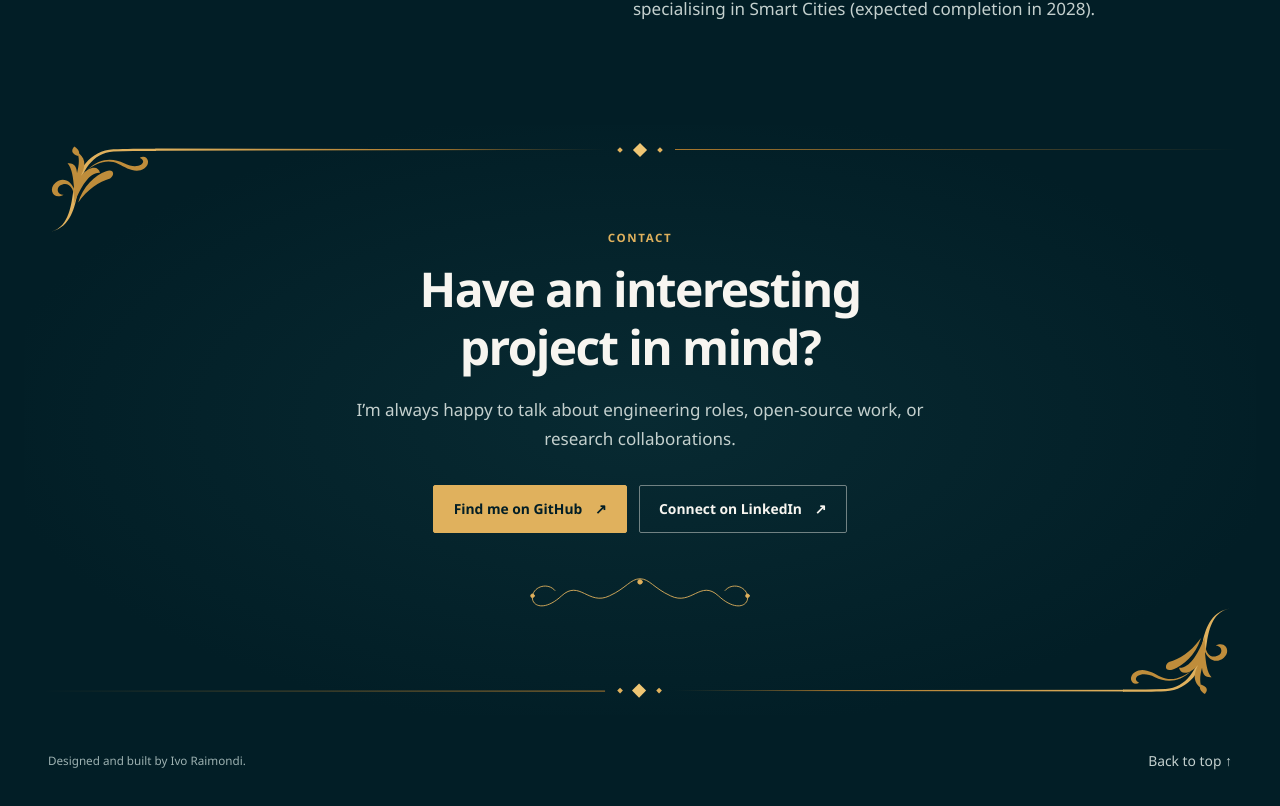
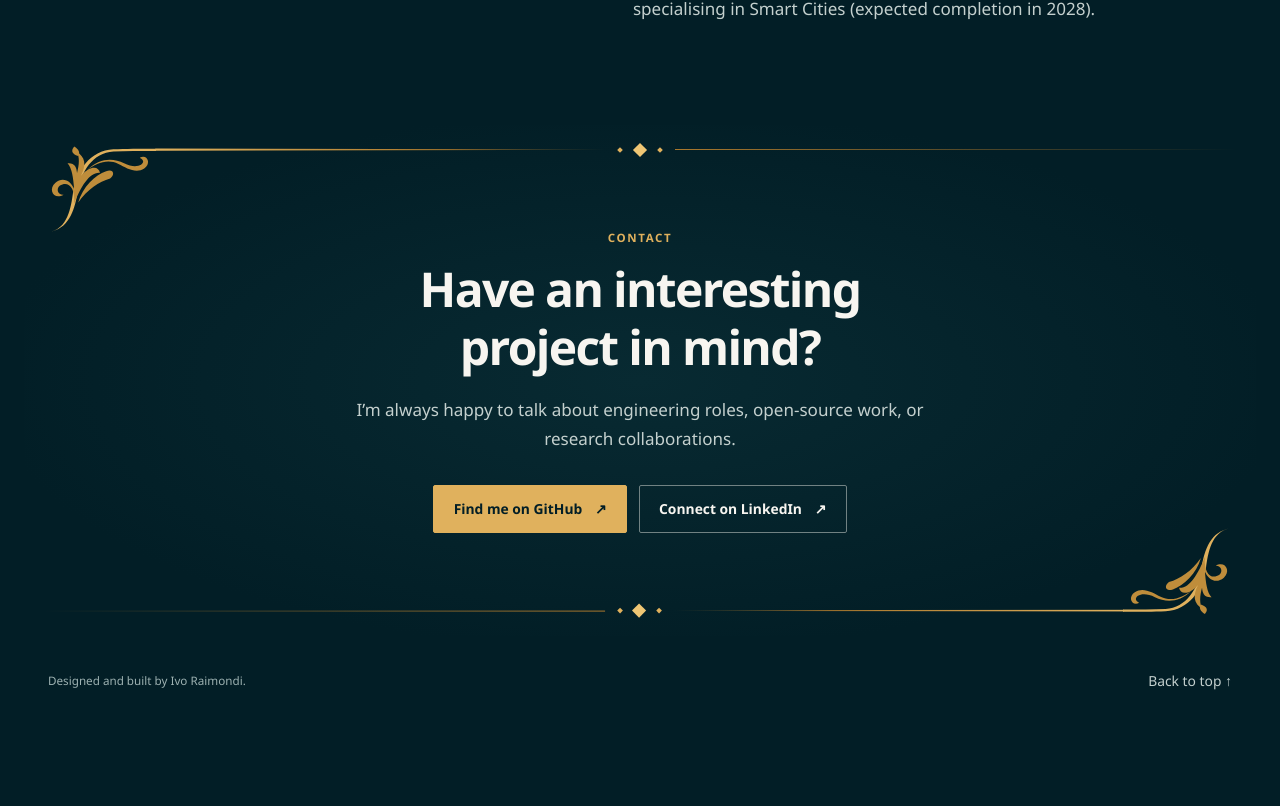
Before and after one commit to Ivoraimar/Ivoraimar.github.io, an Angular app: page / in a window 1280 px wide. Shown: the part 3678-4484 px from the top of the page. After the commit the page ends 4404 px from the top, so only its background shows below. Built offline with nearby package versions, Linux system fonts and the light colour scheme.

Commit message:
chore: remove contact flourish SVG and associated styles to simplify design

```diff
--- a/src/app/app.html
+++ b/src/app/app.html
@@ -282,14 +282,6 @@
         ><span class="sr-only"> {{ copy().projectLabels.opensNewTab }}</span>
       </a>
     </div>
-    <svg class="contact__flourish" viewBox="0 0 500 80" aria-hidden="true">
-      <path
-        d="M60 30C45 12 14 20 10 42 6 64 35 79 75 42 115 5 135 65 182 42 219 25 229 4 250 4 271 4 281 25 318 42 365 65 385 5 425 42 465 79 494 64 490 42 486 20 455 12 440 30"
-      />
-      <circle cx="10" cy="42" r="4" />
-      <circle cx="250" cy="11" r="5" />
-      <circle cx="490" cy="42" r="4" />
-    </svg>
   </section>
 </main>
 
--- a/src/styles.scss
+++ b/src/styles.scss
@@ -440,19 +440,6 @@ body {
   justify-content: center;
   gap: 0.75rem;
 }
-.contact__flourish {
-  display: block;
-  width: min(50%, 14rem);
-  margin: 2.75rem auto 0;
-  fill: none;
-  stroke: var(--color-gold);
-  stroke-linecap: round;
-  stroke-linejoin: round;
-  stroke-width: 2;
-}
-.contact__flourish circle {
-  fill: var(--color-gold);
-}
 .site-footer {
   display: flex;
   flex-wrap: wrap;
```
